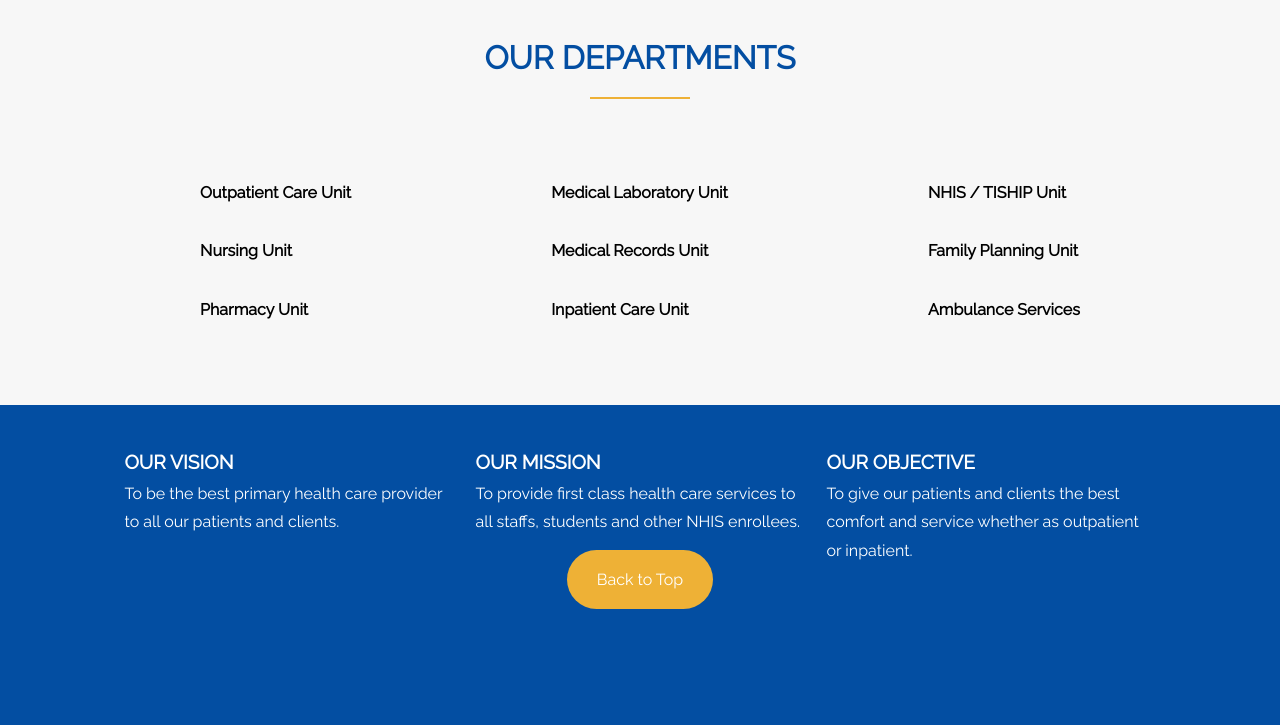
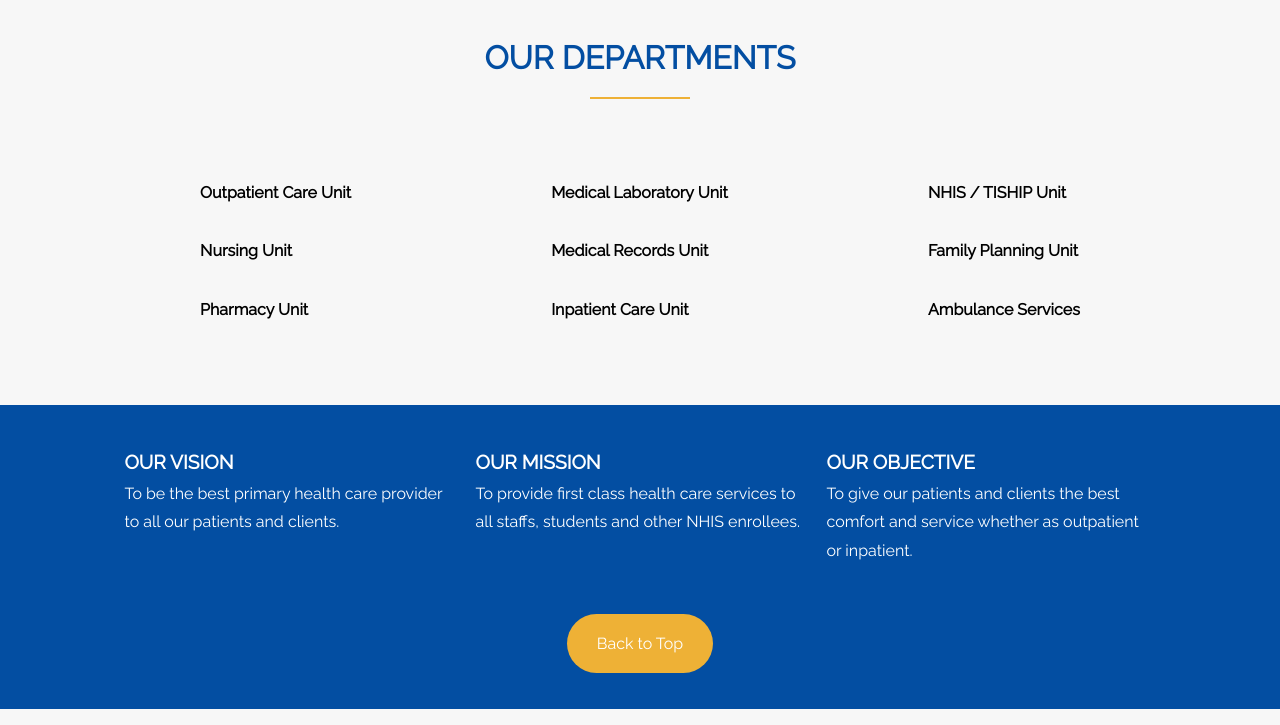
Before and after one commit to Dev-manuels/FPI_clinic, a PHP site: page / in a window 1280 px wide. Shown: the part 745-1470 px from the top of the page. Run offline with PHP 8.4, Linux system fonts and the light colour scheme; some libraries are stand-ins or nearby versions.

Commit message:
footer complete

```diff
--- a/style.css
+++ b/style.css
@@ -137,11 +137,12 @@ footer{
     height: 100%;
     background-color: #034ea2;
     color: #fff;
-    height: 40vh;
+    padding-bottom: 50px;
 }
 .footer-main{
     width: 100%;
-    padding: 0 8%;
+    height: 100%;
+    padding: 5% 8%;
     padding-top: 40px;
     display: flex;
     flex-direction: row;
```
